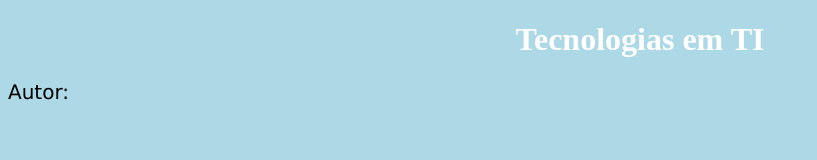
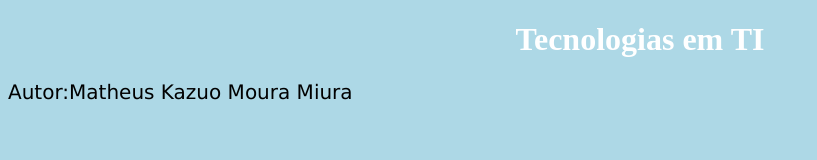
Before and after one commit to Miura89/Tecnologias-TI, a plain HTML site: page Index.html in a window 1280 px wide. Shown: the whole page, without its empty margins (0-817 px from the left). Drawn offline with Linux system fonts and the light colour scheme.

Commit message:
Update Index.html
Acrescentando o nome do autor.

```diff
--- a/Index.html
+++ b/Index.html
@@ -20,7 +20,7 @@
 	<body>
 
 		<h1>Tecnologias em TI</h1>
-		<p>Autor:</p>
+		<p>Autor:Matheus Kazuo Moura Miura</p>
 
 	</body>
 </html>
```
